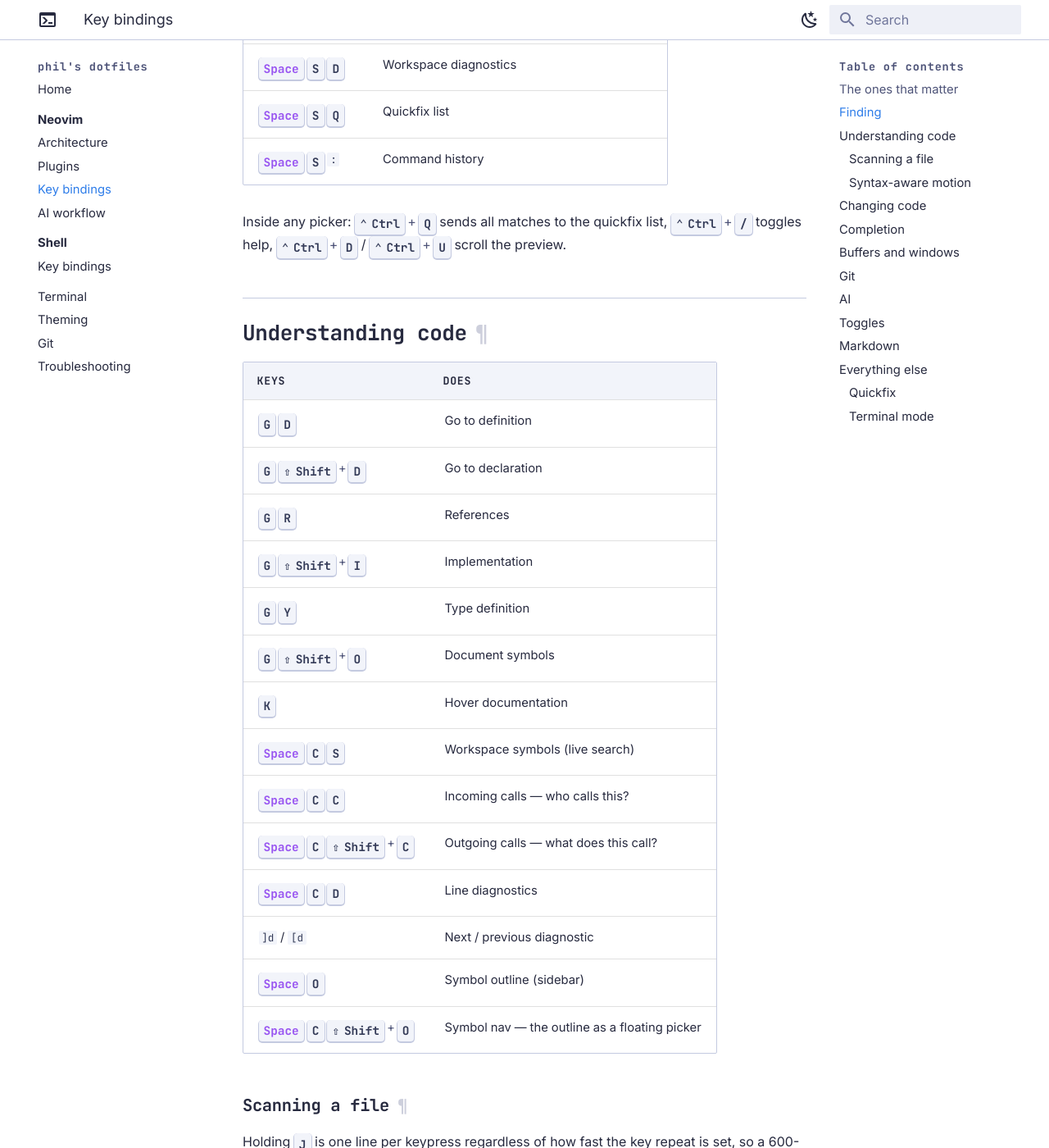
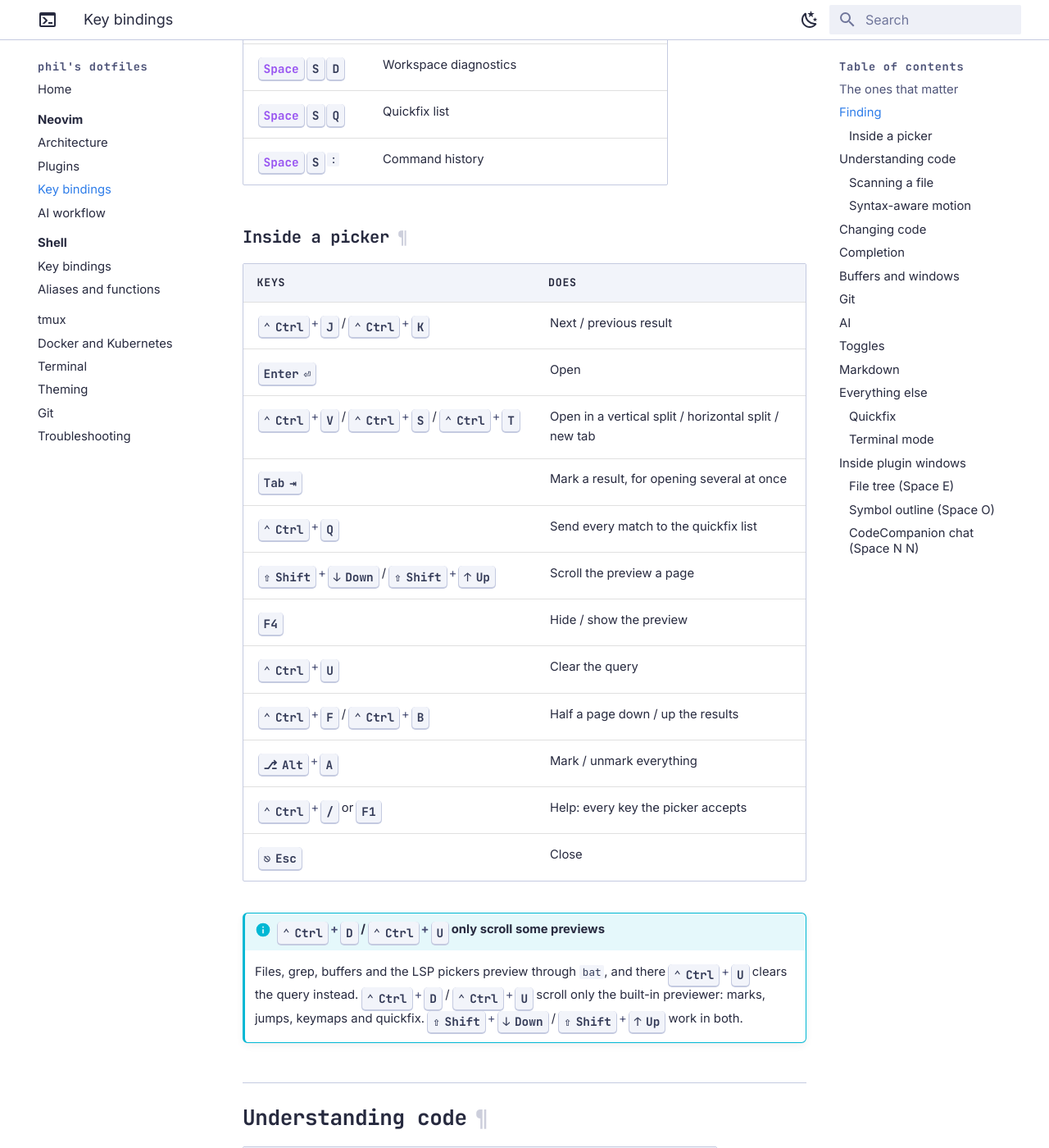
Before and after one commit to codephilip/dotfiles, an MkDocs documentation site: the page built from docs/neovim/keybindings.md, in a window 1280 px wide and 1400 px high, scrolled down 2144 px. Shown: the whole window at 82% size. Built offline with MkDocs 1.6.1 and Material for MkDocs 9.7.7, drawn with Linux system fonts in a browser that asks for light colours; some of the changed text lies outside the part shown.

Commit message:
docs: add tmux, docker/kubernetes and aliases pages
Full tmux key reference, every docker/kubectl/k9s shortcut, all zsh and
git aliases, and the Neovim bindings that were missing: picker, file
tree, outline and chat windows, flash remote, function/class ends.

```diff
--- a/docs/neovim/keybindings.md
+++ b/docs/neovim/keybindings.md
@@ -47,8 +47,28 @@
 | ++space++ ++s++ ++q++ | Quickfix list |
 | ++space++ ++s++ `:` | Command history |
 
-Inside any picker: ++ctrl+q++ sends all matches to the quickfix list,
-++ctrl+slash++ toggles help, ++ctrl+d++ / ++ctrl+u++ scroll the preview.
+### Inside a picker
+
+| Keys | Does |
+|---|---|
+| ++ctrl+j++ / ++ctrl+k++ | Next / previous result |
+| ++enter++ | Open |
+| ++ctrl+v++ / ++ctrl+s++ / ++ctrl+t++ | Open in a vertical split / horizontal split / new tab |
+| ++tab++ | Mark a result, for opening several at once |
+| ++ctrl+q++ | Send every match to the quickfix list |
+| ++shift+down++ / ++shift+up++ | Scroll the preview a page |
+| ++f4++ | Hide / show the preview |
+| ++ctrl+u++ | Clear the query |
+| ++ctrl+f++ / ++ctrl+b++ | Half a page down / up the results |
+| ++alt+a++ | Mark / unmark everything |
+| ++ctrl+slash++ or ++f1++ | Help: every key the picker accepts |
+| ++escape++ | Close |
+
+!!! info "++ctrl+d++ / ++ctrl+u++ only scroll some previews"
+    Files, grep, buffers and the LSP pickers preview through `bat`, and there
+    ++ctrl+u++ clears the query instead. ++ctrl+d++ / ++ctrl+u++ scroll only the
+    built-in previewer: marks, jumps, keymaps and quickfix. ++shift+down++ /
+    ++shift+up++ work in both.
 
 ## Understanding code
 
@@ -111,8 +131,10 @@
 | `vaa` / `via` | Select an argument |
 | `vab` / `vib` | Select a block |
 | `va/` | Select a comment |
-| `]f` / `[f` | Next / previous function |
-| `]c` / `[c` | Next / previous class |
+| `]f` / `[f` | Next / previous function start |
+| `]F` / `[F` | Next / previous function end |
+| `]c` / `[c` | Next / previous class start |
+| `]C` / `[C` | Next / previous class end |
 | `[[` / `]]` | Previous / next symbol (aerial) |
 | `[x` | Jump up to the enclosing context |
 
@@ -138,6 +160,7 @@
 | ++alt+j++ / ++alt+k++ | Move the line — or the selection — down / up |
 | `<` / `>` | Indent left / right in visual, keeping the selection |
 | `p` | Paste over a selection *without* yanking what you replaced |
+| ++alt+e++ | In insert mode, right after typing a bracket or quote: wrap the next word or expression in the pair |
 
 ## Completion
 
@@ -270,6 +293,8 @@
 | ++space++ ++shift+l++ | Lazy (plugin manager) |
 | ++space++ ++question++ | Bindings for this buffer |
 | ++s++ / ++shift+s++ | Flash jump / flash treesitter |
+| `r` after an operator | Remote flash: act on text elsewhere without moving. `yr`, jump, then a motion (`iw`), yanks that word and leaves the cursor where it was |
+| ++q++ | Close help, man, quickfix, checkhealth and git-blame windows |
 
 ### Quickfix
 
@@ -292,5 +317,56 @@
 | ++ctrl+slash++ | Leave terminal mode (back to normal mode) |
 | ++ctrl+h++ ++ctrl+j++ ++ctrl+k++ ++ctrl+l++ | Move out to another window directly |
 
+## Inside plugin windows
+
+These only work while the cursor is in that plugin's window.
+
+### File tree (++space++ ++e++)
+
+nvim-tree's defaults, with four changes: `l` / `h` open and close like a
+directory browser, `i` shows file info, and ++ctrl+t++ makes a directory the
+tree's root instead of opening it in a tab.
+
+| Keys | Does |
+|---|---|
+| `l` / ++enter++ | Open the file, or expand the directory |
+| `h` | Collapse the directory, or jump to its parent |
+| ++ctrl+t++ | Make this directory the root of the tree |
+| `-` | Move the root up a level |
+| ++ctrl+v++ / ++ctrl+x++ | Open in a vertical / horizontal split |
+| `a` | Create a file. End the name with `/` for a directory |
+| `r` | Rename |
+| `d` | Delete (asks first) |
+| `x` / `c` / `p` | Cut / copy / paste |
+| `y` / `Y` / `gy` | Copy the name / relative path / absolute path |
+| `i` | File info: size, dates, path |
+| `H` / `I` | Show / hide dotfiles / gitignored files |
+| `f` / `F` | Filter the tree / clear the filter |
+| `E` / `W` | Expand / collapse everything |
+| `R` | Refresh |
+| `g?` | Every binding |
+| `q` | Close |
+
+++space++ ++a++ ++s++ in the tree adds the file under the cursor to Claude's
+context.
+
+### Symbol outline (++space++ ++o++)
+
+| Keys | Does |
+|---|---|
+| ++enter++ / `o` | Jump to the symbol |
+| `{` / `}` | Previous / next symbol |
+| `za` | Expand / collapse the symbol under the cursor |
+| `q` | Close |
+| `?` | Every binding |
+
+### CodeCompanion chat (++space++ ++n++ ++n++)
+
+| Keys | Does |
+|---|---|
+| ++enter++ (normal) / ++ctrl+s++ (insert) | Send the message |
+| `q` (normal) / ++ctrl+c++ (insert) | Close the chat |
+| `?` | Every binding |
+
 !!! warning "++s++ is taken by flash"
     It no longer substitutes a character. Use ++c++ ++l++ for that.
--- a/mkdocs.yml
+++ b/mkdocs.yml
@@ -108,6 +108,9 @@
   - Shell:
       - shell/index.md
       - Key bindings: shell/keybindings.md
+      - Aliases and functions: shell/aliases.md
+  - tmux: tmux.md
+  - Docker and Kubernetes: containers.md
   - Terminal: terminal.md
   - Theming: theming.md
   - Git: git.md
```
Also changed, not shown: docs/containers.md (added, +206 -0 lines), docs/git.md (+62 -1 lines), docs/index.md (+17 -0 lines), docs/shell/aliases.md (added, +85 -0 lines), docs/shell/index.md (+3 -0 lines), docs/terminal.md (+2 -2 lines), docs/tmux.md (added, +213 -0 lines).
